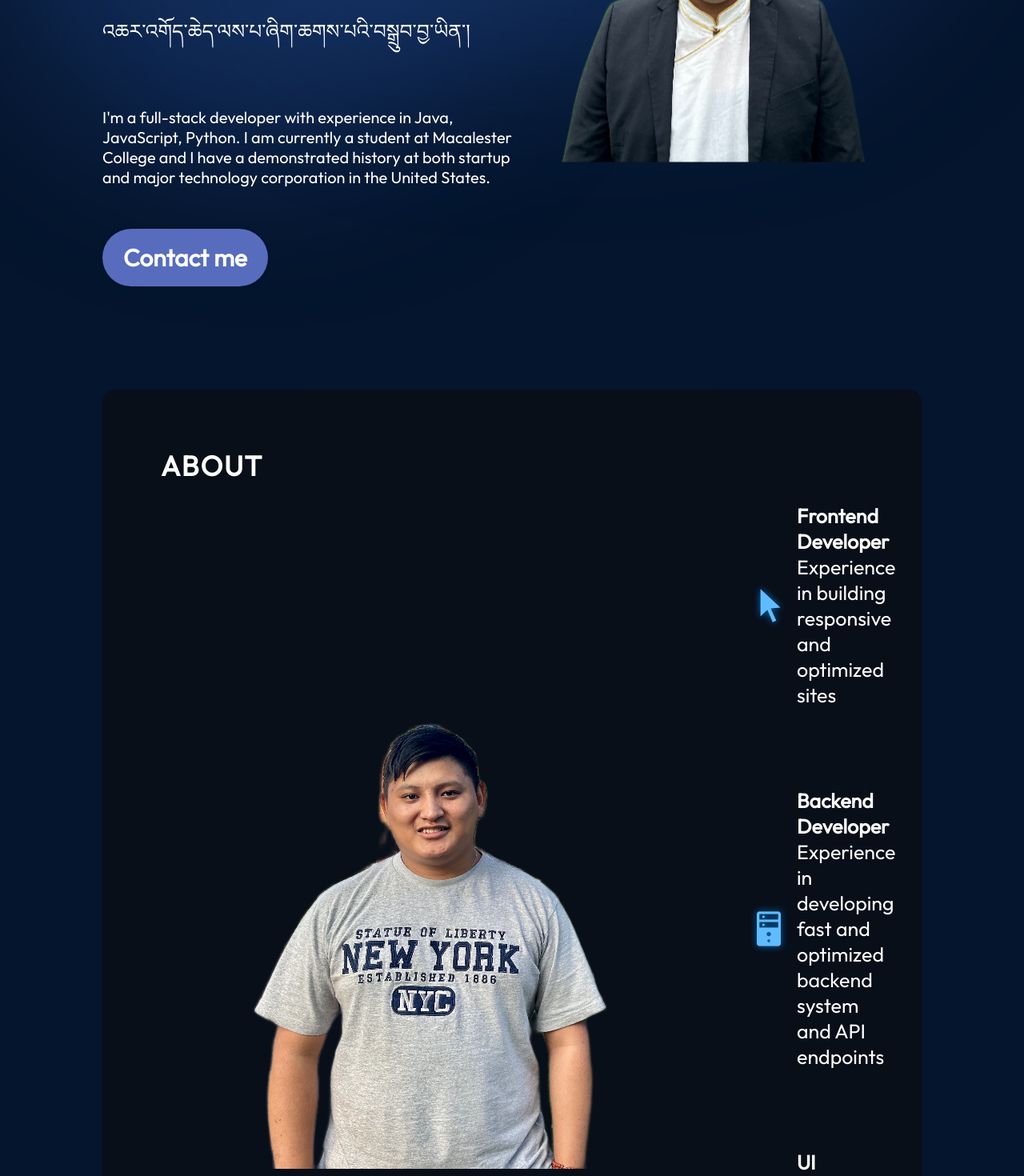
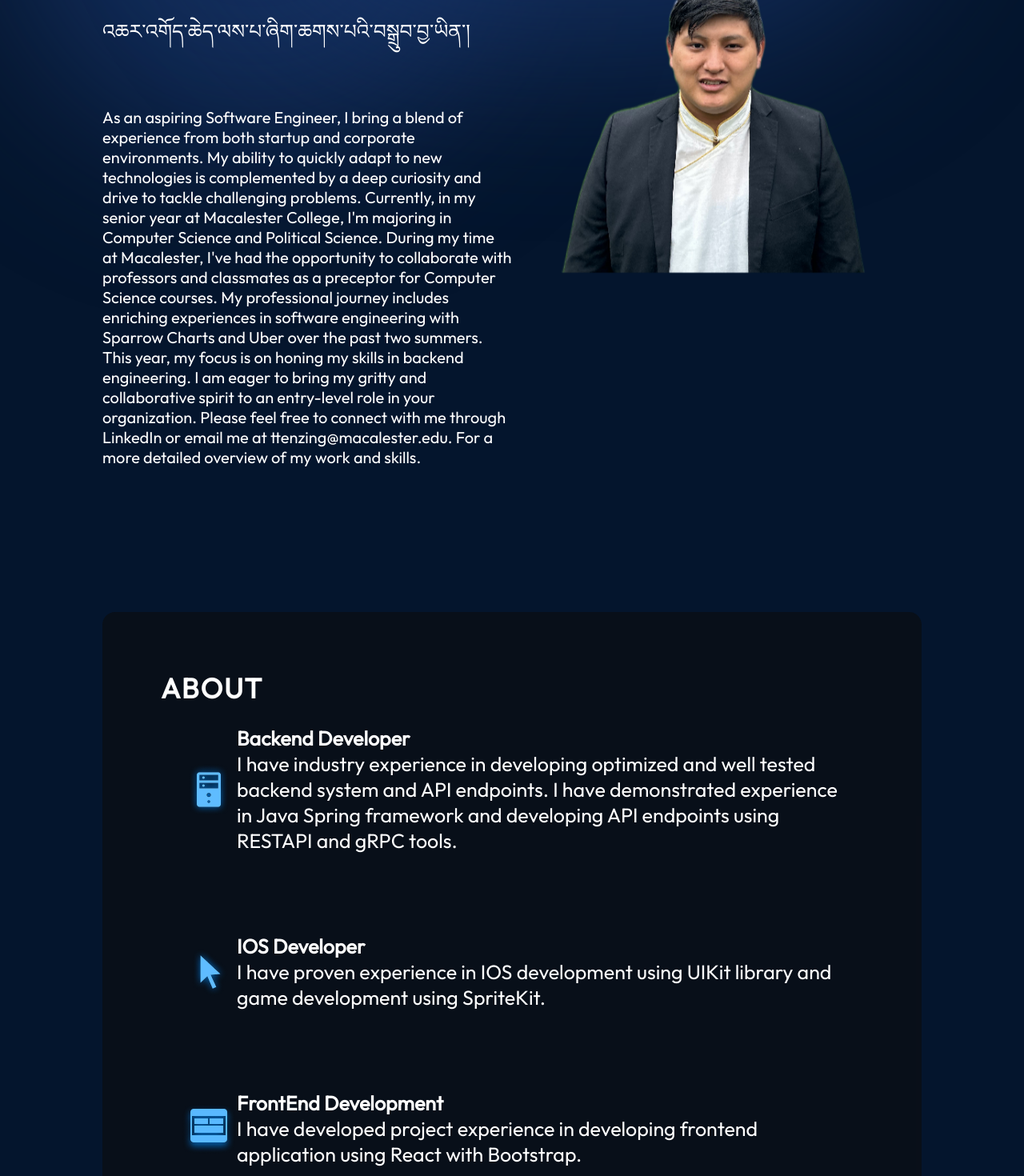
Before and after one commit to gyaltsentenzin/gyaltsentenzin.github.io, a React (Vite) app: page / in a window 1280 px wide. Shown: the part 520-1990 px from the top of the page at 80% size. Built offline with nearby package versions, Linux system fonts and the light colour scheme.

Commit message:
updated contents and fixed the menu button

```diff
--- a/src/components/About/About.jsx
+++ b/src/components/About/About.jsx
@@ -7,34 +7,41 @@ export const About = () => {
     <section className={styles.container} id="about">
       <h2 className={styles.title}>About</h2>
       <div className={styles.content}>
-        <img
+        {/* <img
           src={getImageUrl("about/aboutImage.png")}
           alt="Me sitting with a laptop"
-        />
+        /> */}
         <ul className={styles.aboutItems}>
-          <li className={styles.aboutItem}>
-            <img src={getImageUrl("about/cursorIcon.png")} alt="Cursor Icon" />
-            <div className={styles.aboutItemText}>
-              <h3> Frontend Developer</h3>
-              <p> Experience in building responsive and optimized sites</p>
-            </div>
-          </li>
           <li className={styles.aboutItem}>
             <img src={getImageUrl("about/serverIcon.png")} alt="Server Icon" />
             <div className={styles.aboutItemText}>
               <h3> Backend Developer</h3>
               <p>
-                {" "}
-                Experience in developing fast and optimized backend system and
-                API endpoints
+                I have industry experience in developing optimized and well
+                tested backend system and API endpoints. I have demonstrated
+                experience in Java Spring framework and developing API endpoints
+                using RESTAPI and gRPC tools.
+              </p>
+            </div>
+          </li>
+          <li className={styles.aboutItem}>
+            <img src={getImageUrl("about/cursorIcon.png")} alt="Cursor Icon" />
+            <div className={styles.aboutItemText}>
+              <h3> IOS Developer</h3>
+              <p>
+                I have proven experience in IOS development using UIKit library
+                and game development using SpriteKit.
               </p>
             </div>
           </li>
           <li className={styles.aboutItem}>
             <img src={getImageUrl("about/uiIcon.png")} alt="Server Icon" />
             <div className={styles.aboutItemText}>
-              <h3> UI Designer</h3>
-              <p> Designed multiple landing pages and created design systems</p>
+              <h3> FrontEnd Development </h3>
+              <p>
+                I have developed project experience in developing frontend
+                application using React with Bootstrap.
+              </p>
             </div>
           </li>
         </ul>
--- a/src/components/Hero/Hero.jsx
+++ b/src/components/Hero/Hero.jsx
@@ -13,17 +13,28 @@ export const Hero = () => {
           སློབ་རིམ་ཐོན་རྗེས་མཉེན་ཆས་འཆར་འགོད་ཆེད་ལས་པ་ཞིག་ཆགས་པའི་བསྒྲུབ་བྱ་ཡིན་།
         </p>
         <p className={styles.description}>
-          I'm a full-stack developer with experience in Java, JavaScript,
-          Python. I am currently a student at Macalester College and I have a
-          demonstrated history at both startup and major technology corporation
-          in the United States.
+          As an aspiring Software Engineer, I bring a blend of experience from
+          both startup and corporate environments. My ability to quickly adapt
+          to new technologies is complemented by a deep curiosity and drive to
+          tackle challenging problems. Currently, in my senior year at
+          Macalester College, I'm majoring in Computer Science and Political
+          Science. During my time at Macalester, I've had the opportunity to
+          collaborate with professors and classmates as a preceptor for Computer
+          Science courses. My professional journey includes enriching
+          experiences in software engineering with Sparrow Charts and Uber over
+          the past two summers. This year, my focus is on honing my skills in
+          backend engineering. I am eager to bring my gritty and collaborative
+          spirit to an entry-level role in your organization. Please feel free
+          to connect with me through LinkedIn or email me at
+          ttenzing@macalester.edu. For a more detailed overview of my work and
+          skills.
         </p>
-        <a
+        {/* <a
           href="mailto:tenzingyaltsen15@gmail.com"
           className={styles.contactBtn}
         >
           Contact me
-        </a>
+        </a> */}
       </div>
       <img
         src={getImageUrl("hero/heroImage.png")}
--- a/src/components/Navbar/Navbar.jsx
+++ b/src/components/Navbar/Navbar.jsx
@@ -9,11 +9,11 @@ export const Navbar = () => {
   return (
     <nav className={styles.navbar}>
       <a className={styles.title} href="/">
-        མྱོང་གཞི་སྙིང་པོ་། | Portfolio
+        མྱོང་གཞི་སྙིང་པོ་། ~ Portfolio
       </a>
       <div className={styles.menu}>
         <img
-          className={styles.menuBtn}
+          className={`${styles.menuBtn} ${!menuOpen && styles.menuNotOpen}`}
           src={
             menuOpen
               ? getImageUrl("nav/closeIcon.png")
--- a/src/components/Navbar/Navbar.module.css
+++ b/src/components/Navbar/Navbar.module.css
@@ -21,10 +21,15 @@
   display: flex;
 }
 
+.menuBtn {
+  margin-right: 30px;
+}
+
 .menuItems {
   display: flex;
   gap: 47px;
   list-style: none;
+  margin-right: 20px;
 }
 
 .menuItems a {
@@ -33,10 +38,17 @@
   text-decoration: none;
 }
 
+@media screen and (min-width: 831px) {
+  .menuBtn {
+    display: none;
+  }
+}
+
 @media screen and (max-width: 830px) {
   .navbar {
     flex-direction: column;
     align-items: flex-start;
+    justify-content: space-between;
   }
 
   .menu {
@@ -52,6 +64,7 @@
   .menuBtn {
     display: block;
     cursor: pointer;
+    margin-right: 20px;
   }
 
   .menuItems {
```
Also changed, not shown: 6 other files (tests, documents, lock files or other folders).
